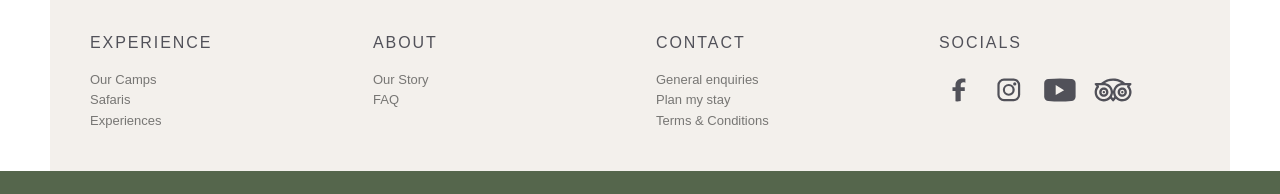
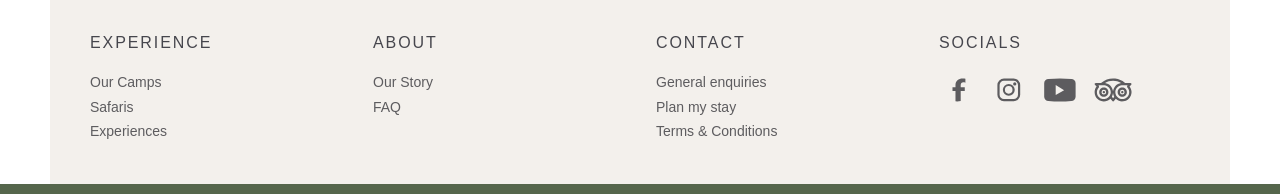
Before and after one commit to LoroD1222/Asanja, a Next.js app: page /asanja-ewasi-tarangire in a window 1280 px wide. Shown: the part 6975-7169 px from the top of the page. Built offline with nearby package versions, Linux system fonts and the light colour scheme; no server answers; grey boxes are pictures that could not be loaded.

Commit message:
Improve shared footer text readability

```diff
--- a/app/sanity-blog.css
+++ b/app/sanity-blog.css
@@ -115,7 +115,7 @@
 .asanja-menu-panel a {padding: .7rem .3rem; border-bottom: 1px solid #dedbd5; font-size: .86rem; letter-spacing: .06em; text-transform: uppercase;}
 .asanja-menu-panel a:last-child {border-bottom: 0;}
 .asanja-menu-panel a:hover, .asanja-menu-panel a:focus-visible {color: #55664c; text-decoration: underline; text-underline-offset: .25em;}
-.asanja-site-footer {background: #f5f2ee; color: #777674; font-size: .88rem;}
+.asanja-site-footer {background: #f5f2ee; color: #5d5c5f; font-size: .9rem;}
 .asanja-footer-main {width: min(1450px, calc(100% - 5rem)); margin: 0 auto;}
 .asanja-footer-top {display: flex; align-items: center; justify-content: space-between; gap: 3rem; padding: 3.6rem 0 2.8rem; border-bottom: 1px solid #d6d3ce;}
 .asanja-footer-logo {display: block; width: 190px; max-width: 100%; height: auto;}
@@ -129,8 +129,8 @@
 .asanja-newsletter [role="status"] {flex-basis: 100%; margin: 0; color: #515159; font-size: .76rem; text-align: right;}
 .asanja-visually-hidden {position: absolute; width: 1px; height: 1px; padding: 0; margin: -1px; overflow: hidden; clip: rect(0, 0, 0, 0); white-space: nowrap; border: 0;}
 .asanja-footer-links {display: grid; grid-template-columns: repeat(4, minmax(0, 1fr)); gap: 2rem; padding: 2rem 0 3rem;}
-.asanja-footer-links h2 {margin: 0 0 .85rem; color: #515159; font-size: 1rem; font-weight: 400; letter-spacing: .12em; text-transform: uppercase;}
-.asanja-footer-links a {display: block; width: fit-content; line-height: 1.55;}
+.asanja-footer-links h2 {margin: 0 0 .85rem; color: #46464d; font-size: 1rem; font-weight: 500; letter-spacing: .12em; text-transform: uppercase;}
+.asanja-footer-links a {display: block; width: fit-content; color: #5d5c5f; font-size: .9rem; line-height: 1.7;}
 .asanja-footer-links a:hover, .asanja-footer-links a:focus-visible {color: #55664c; text-decoration: underline; text-underline-offset: .2em;}
 .asanja-footer-socials {display: flex; align-items: center; gap: .65rem;}
 .asanja-footer-socials a {display: inline-flex; align-items: center; justify-content: center; width: 40px; height: 40px; color: #515159; transition: color .2s ease, transform .2s ease;}
@@ -370,7 +370,7 @@ body:has(.asanja-menu-panel:target) {overflow: hidden;}
 .asanja-submenu a:hover,
 .asanja-submenu a:focus-visible {background: #b88d60; color: #fff; text-decoration: none;}
 
-.asanja-site-footer {background: transparent; color: #777674; font-family: Arial, sans-serif; font-size: 13px;}
+.asanja-site-footer {background: transparent; color: #5d5c5f; font-family: Arial, sans-serif; font-size: 14px;}
 .asanja-footer-landscape {
   height: 120px;
   background-image: url('/legacy/wp-content/uploads/2020/08/asanja-ndembo-13-1_20250805120210.webp');
@@ -392,7 +392,8 @@ body:has(.asanja-menu-panel:target) {overflow: hidden;}
 .asanja-newsletter input {width: clamp(200px, 24vw, 285px); min-height: 39px;}
 .asanja-newsletter button {min-height: 39px;}
 .asanja-footer-links {padding: 30px 0 40px;}
-.asanja-footer-links h2 {font-family: Commissioner, Arial, sans-serif; font-size: 16px; letter-spacing: .12em;}
+.asanja-footer-links h2 {color: #46464d; font-family: Commissioner, Arial, sans-serif; font-size: 16px; font-weight: 500; letter-spacing: .12em;}
+.asanja-footer-links a {color: #5d5c5f; font-size: 14px; line-height: 1.75;}
 .asanja-footer-bottom {
   min-height: 115px;
   padding: 20px max(30px, calc((100vw - 1180px) / 2));
```
